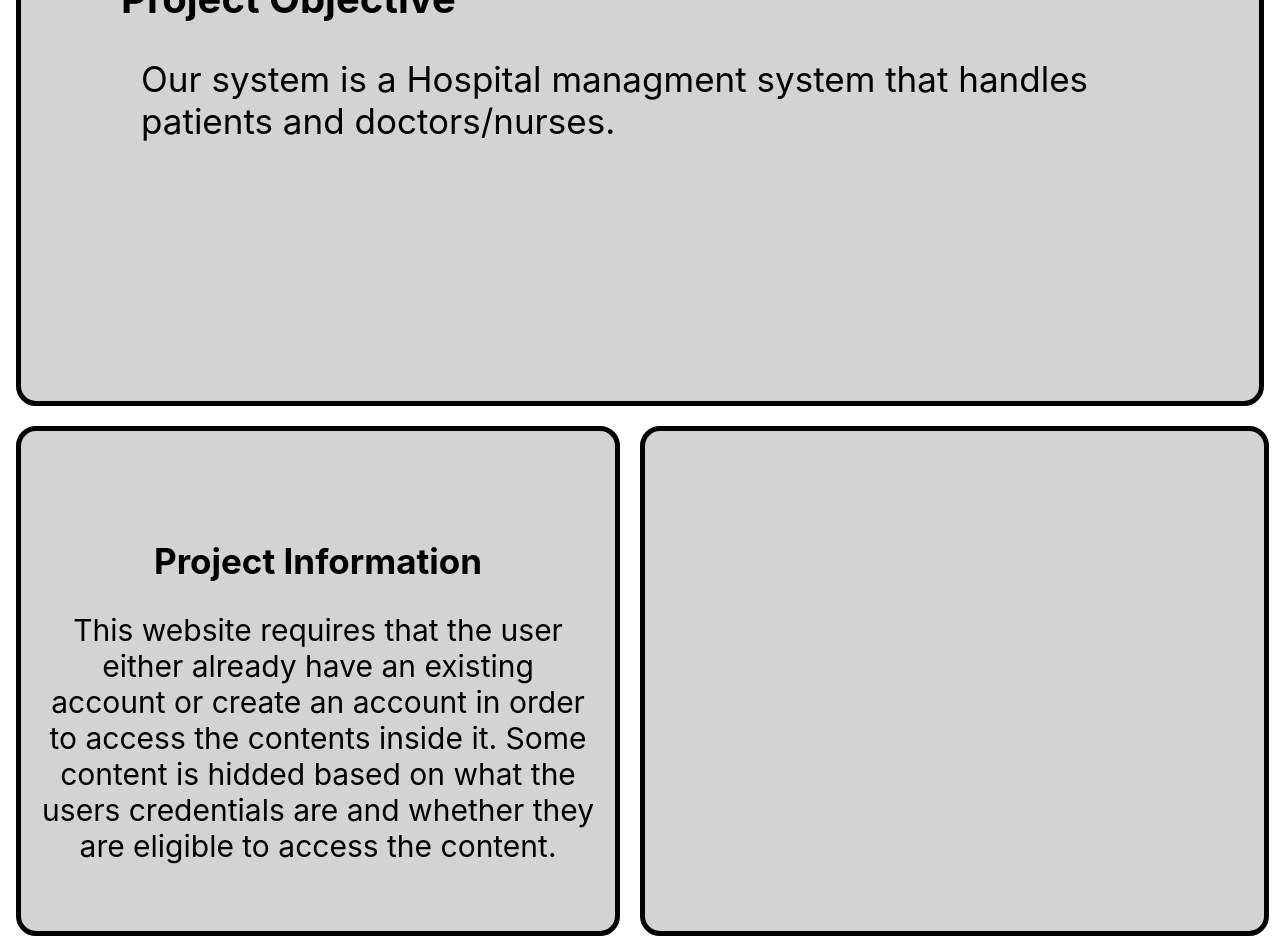
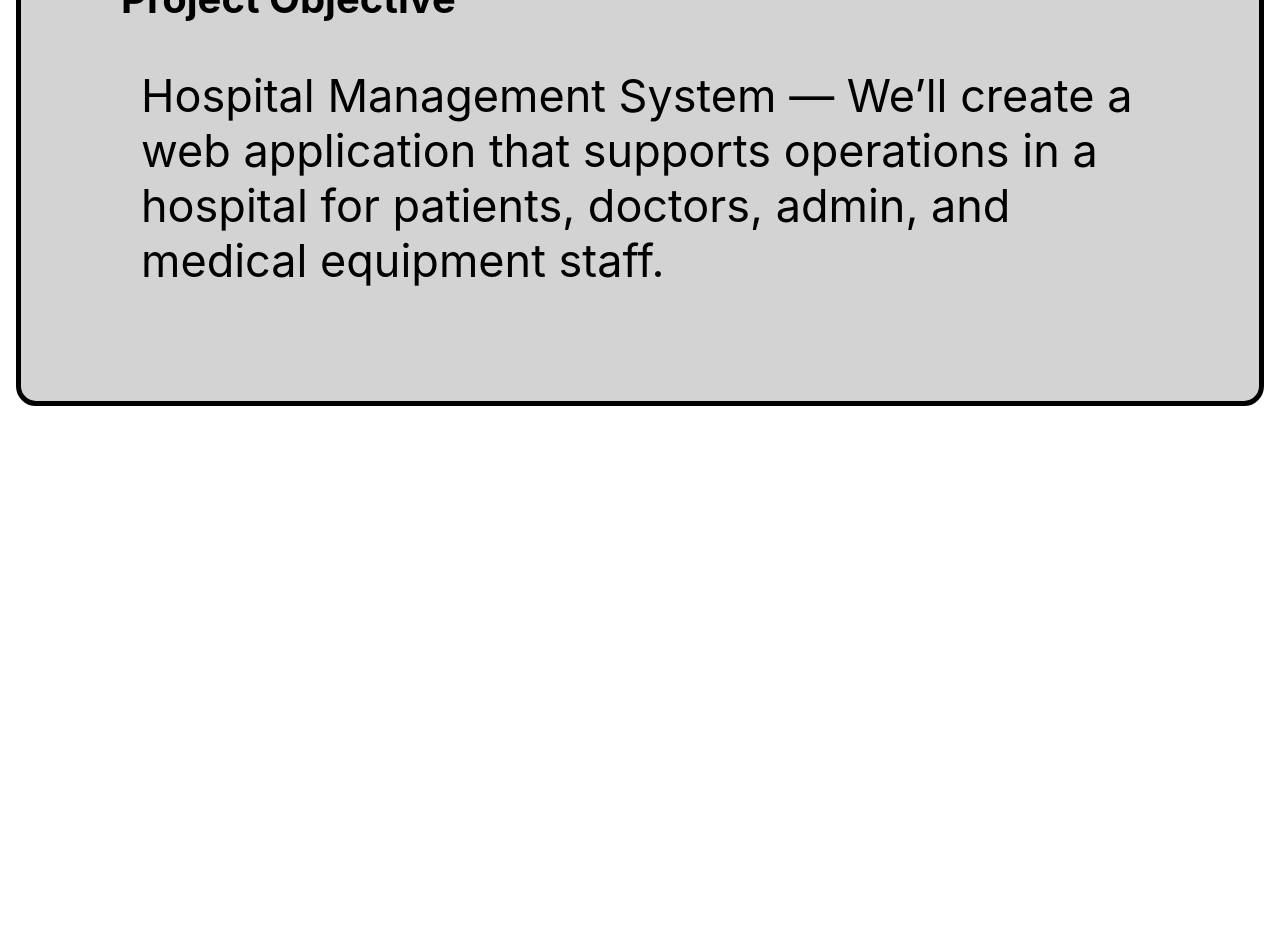
Before and after one commit to asadzali89/CSCE_310_React, a React (Create React App) app in the folder hospital_management/: page / in a window 1280 px wide. Shown: the part 510-1462 px from the top of the page. After the commit the page ends 936 px from the top, so only its background shows below. Built offline with nearby package versions, Linux system fonts and the light colour scheme.

Commit message:
edit home.js

```diff
--- a/hospital_management/src/Home.css
+++ b/hospital_management/src/Home.css
@@ -58,7 +58,7 @@
 }
 .homebox1 p {
     text-align: left;
-    font-size: 35px;
+    font-size: 45px;
     padding-top: 0px;
     margin-right: 120px;
     margin-left: 120px;
--- a/hospital_management/src/Home.js
+++ b/hospital_management/src/Home.js
@@ -16,19 +16,8 @@ function Home(){
         <div class="homebox1">
             <section class="homesection">
                 <h2>Project Objective</h2>
-                <p>Our system is a Hospital managment system that handles patients and doctors/nurses.</p>
+                <p>Hospital Management System — We’ll create a web application that supports operations in a hospital for patients, doctors, admin, and medical equipment staff.</p>
             </section>
-        </div>
-        <div class="parent">
-          <div class="child1">
-            <section class="section">
-                <h2>Project Information</h2>
-                <p>This website requires that the user either already have an existing account or create an account in order to access the contents inside it. Some content is hidded based on what the users credentials are and whether they are eligible to access the content.</p>
-            </section>
-          </div>
-          <div class="child2">
-
-          </div>
         </div>
     </div>
     );
```
